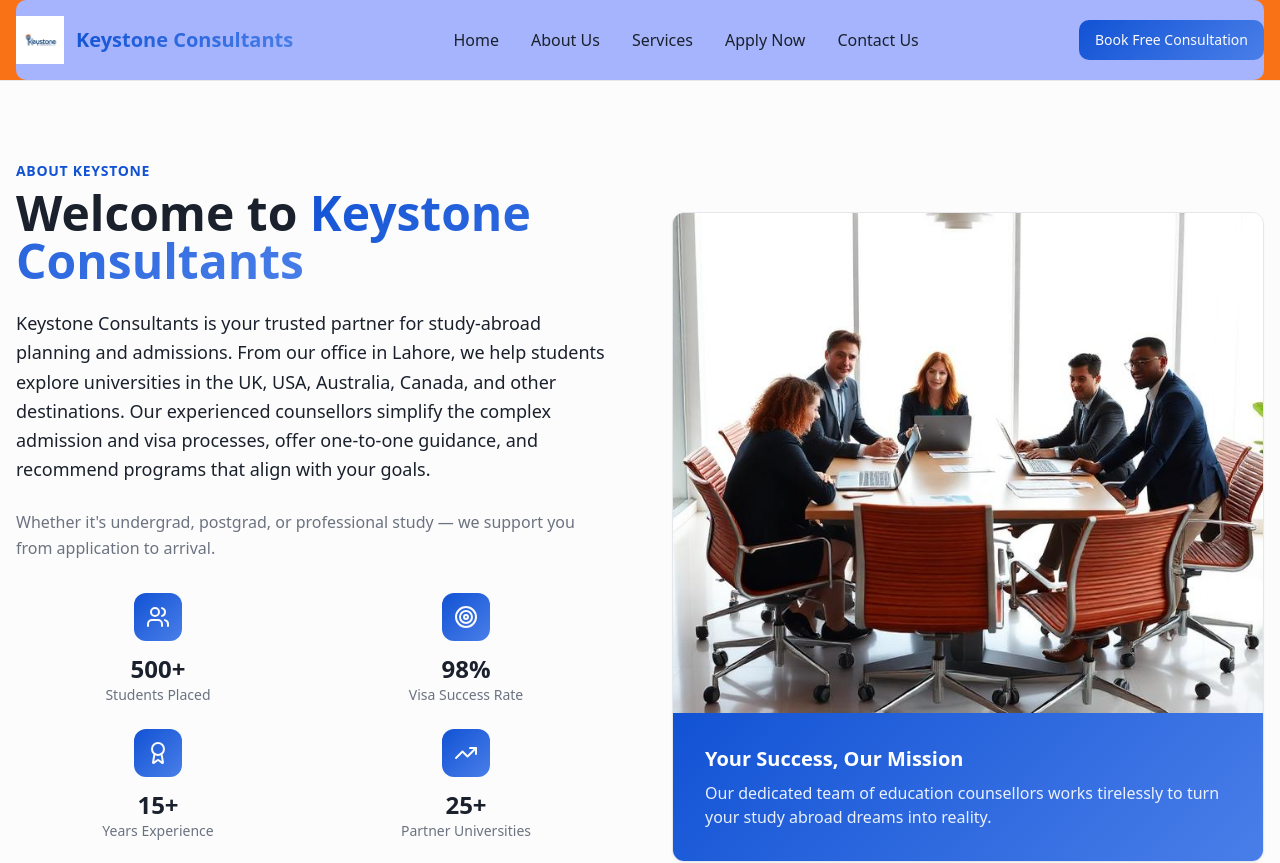
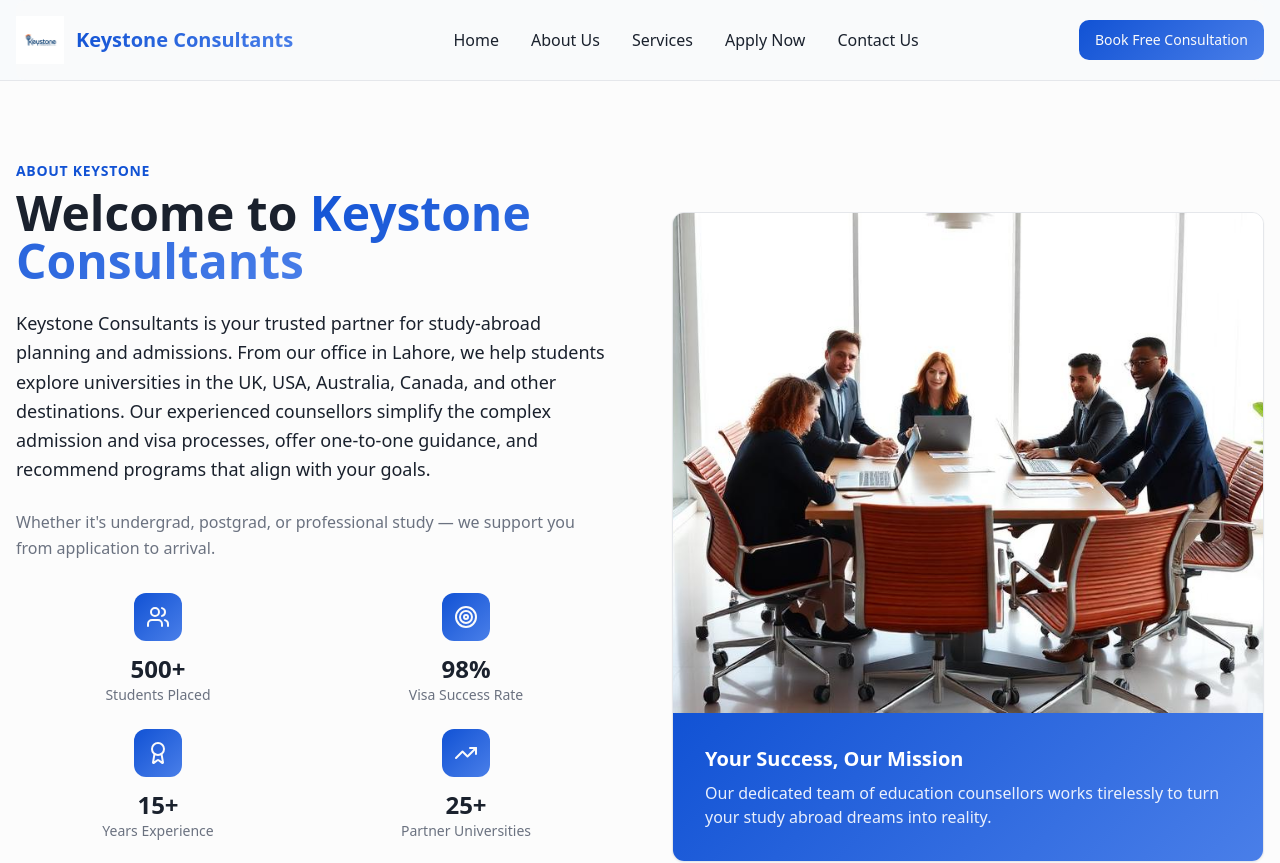
Before and after one commit to asimjamil195/keystone-paragon-clone, a React (Vite) app: page /about in a window 1280 px wide. Shown: the top 863 px of the page. Built offline with nearby package versions, Linux system fonts and the light colour scheme.

Commit message:
Visual edit in Lovable
Edited UI in Lovable

```diff
--- a/src/components/Header.tsx
+++ b/src/components/Header.tsx
@@ -26,8 +26,8 @@ const Header = () => {
 
       {/* Main Navigation */}
       <header className="bg-background/95 backdrop-blur-sm border-b sticky top-0 z-50">
-        <div className="container mx-auto px-4 bg-orange-500">
-          <div className="flex justify-between items-center py-4 rounded-md bg-indigo-300">
+        <div className="container mx-auto px-4 bg-slate-50">
+          <div className="flex justify-between items-center py-4 rounded-md bg-gray-50">
             {/* Logo */}
             <Link to="/" className="flex items-center space-x-3 group">
               <img src="/lovable-uploads/217a3d6e-6ae4-4524-a131-32c433063409.png" alt="Keystone Consultants" className="h-12 w-auto transition-transform duration-300 group-hover:scale-105" />
```
